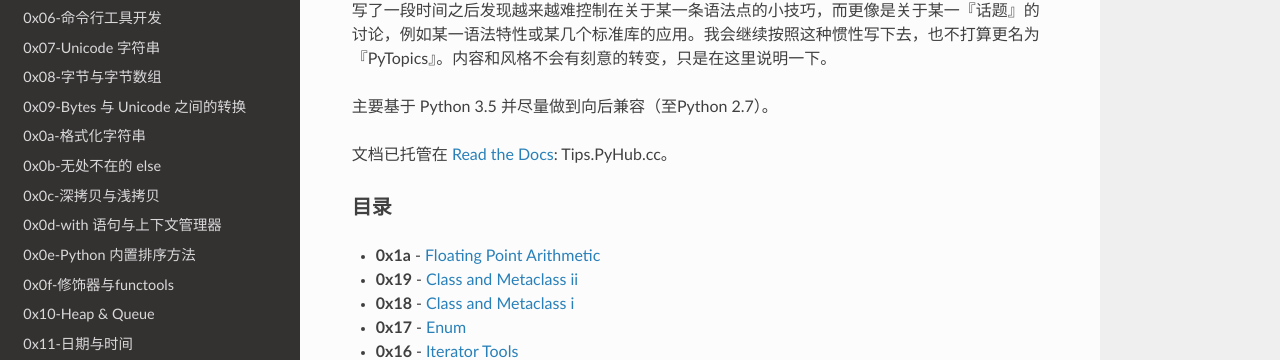
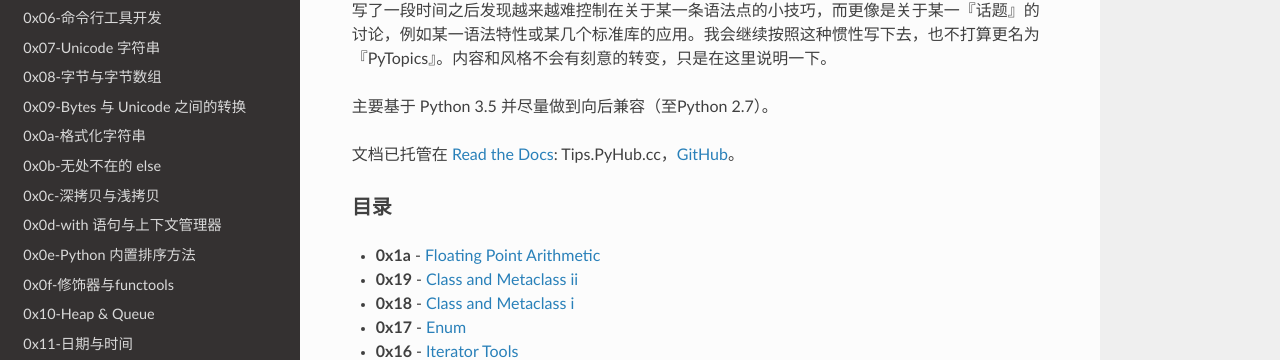
Before and after one commit to rainyear/pytips, an MkDocs documentation site: the page built from Markdowns/index.md, in a window 1280 px wide and 900 px high. Shown: the part 249-609 px from the top of the window. Built offline with MkDocs 1.6.1, drawn with Linux system fonts in a browser that asks for light colours; nearby versions of some CDN libraries; old or Windows-style settings are respelled for this version of MkDocs.

Commit message:
update github link

```diff
--- a/Markdowns/index.md
+++ b/Markdowns/index.md
@@ -8,7 +8,7 @@
 
 主要基于 Python 3.5 并尽量做到向后兼容（至Python 2.7）。
 
-文档已托管在 [Read the Docs](http://tips.pyhub.cc): Tips.PyHub.cc。
+文档已托管在 [Read the Docs](http://tips.pyhub.cc): Tips.PyHub.cc，[GitHub](https://github.com/rainyear/pytips)。
 
 ### 目录
 
```
